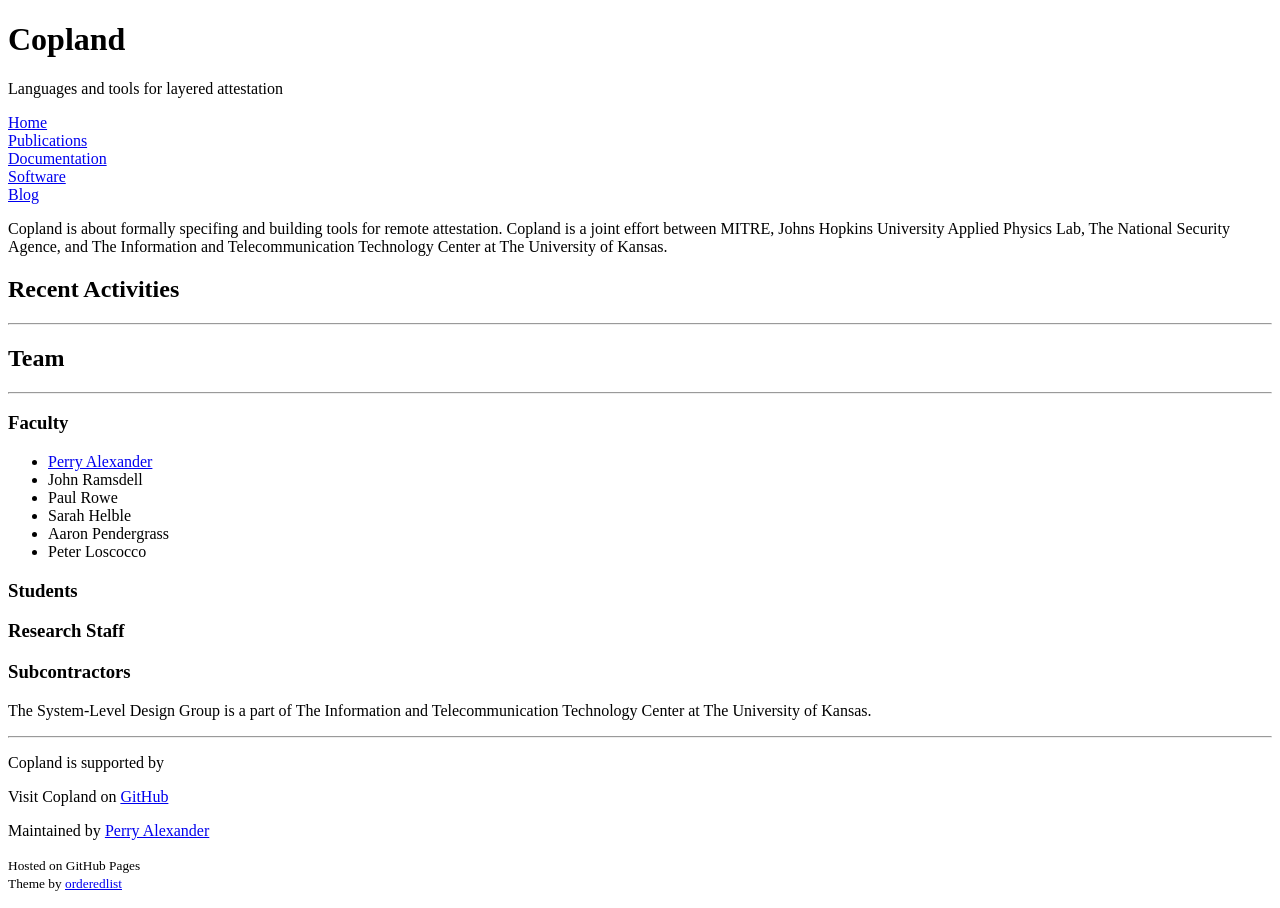
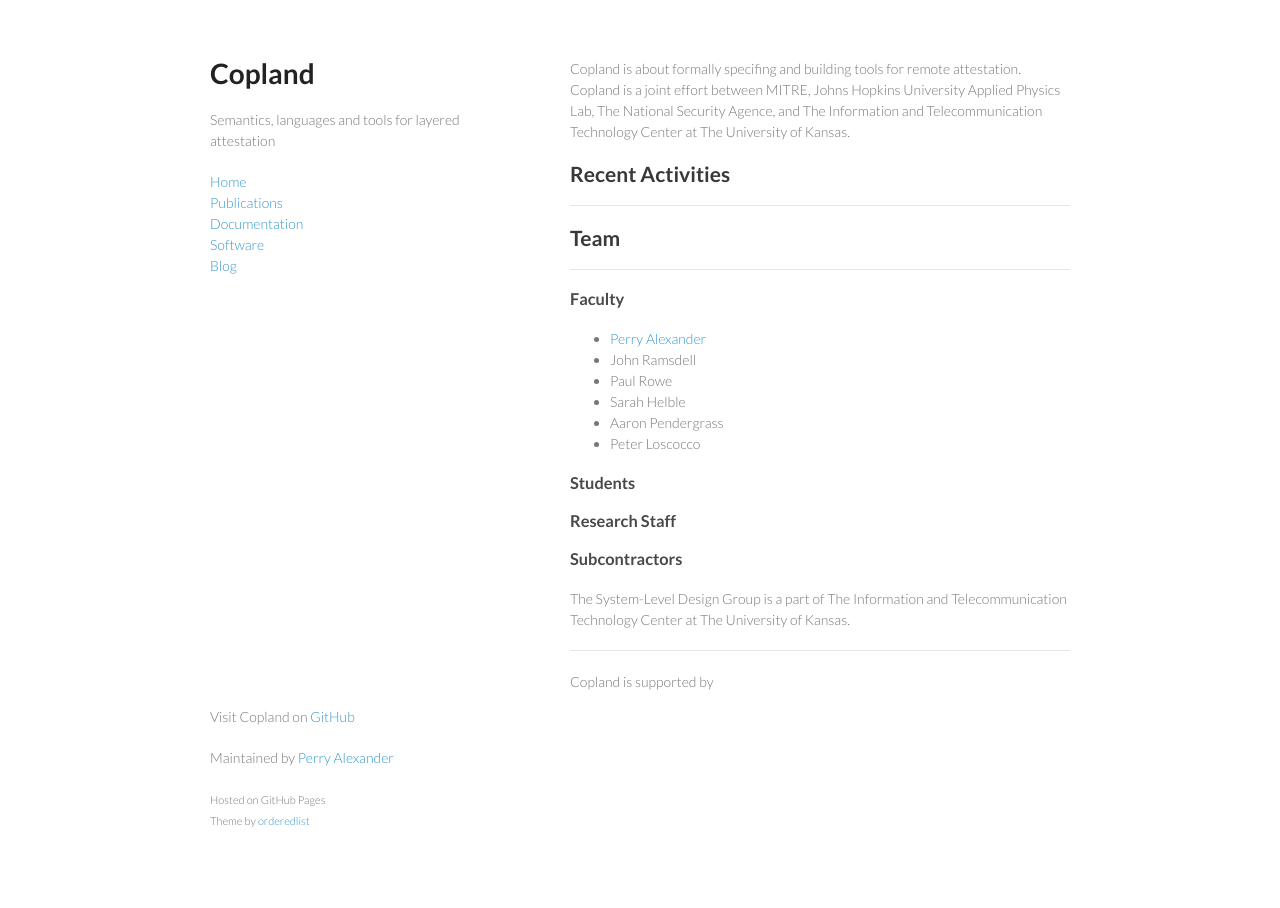
Before and after one commit to ku-sldg/copland, a Jekyll site: the page built from index.md, in a window 1280 px wide. Built offline with Jekyll 4.4.1, drawn with Linux system fonts in a browser that asks for light colours.

Commit message:
debugging

```diff
--- a/_config.yml
+++ b/_config.yml
@@ -1,6 +1,6 @@
-baseurl: http://ku-sldg.github.io/copland
+baseurl: http://ku-sldg.github.io/copland/
 markdown: kramdown
 title: Copland
-subtitle: Languages and tools for layered attestation
+subtitle: Semantics, languages and tools for layered attestation
 github: https://github.com/ku-sldg/copland
 description: Copland is about formally specifing and building tools for remote attestation.  Copland is a joint effort between MITRE, Johns Hopkins University Applied Physics Lab, The National Security Agence, and The Information and Telecommunication Technology Center at The University of Kansas.
```
